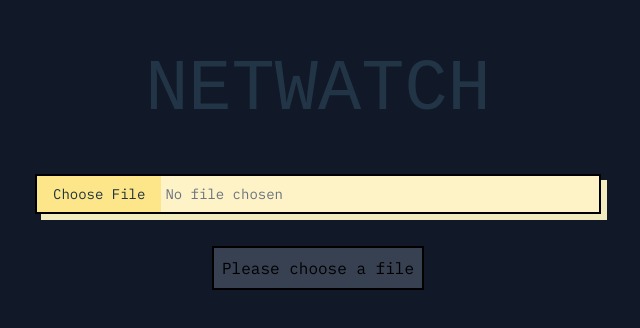
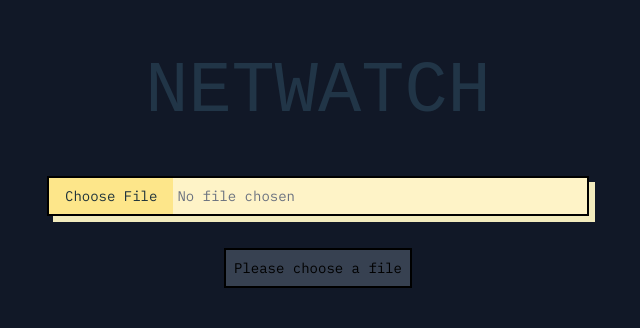
Before and after one commit to KeaCluster/blackwall-visualizer, a React (Vite) app: page / in a window 1280 px wide. Shown: the part 236-564 px from the top of the page, without its empty margins (322-962 px from the left). Built offline with nearby package versions, Linux system fonts and the light colour scheme; a web font is replaced by a local one.

Commit message:
Play/Pause btn

```diff
--- a/src/components/AudioPlayer.tsx
+++ b/src/components/AudioPlayer.tsx
@@ -18,9 +18,9 @@ const AudioPayer: React.FC<AudioPayerProps> = ({ audioFile }) => {
         <>
           <button
             onClick={togglePlay}
-            className="absolute top-4 left-4 p-2 bg-amber-100 text-darkBlue"
+            className="min-w-36 absolute font-mono font-bold bottom-4 right-4 p-1 bg-amber-100 text-black hover:bg-amber-600 z-10"
           >
-            {isPlaying ? "Pause" : "Play"}
+            {isPlaying ? "PAUSE" : "PLAY"}
           </button>
           <Visualizer analyser={analyser} dataArray={dataArray} />
         </>
--- a/src/components/FileUploader.tsx
+++ b/src/components/FileUploader.tsx
@@ -16,7 +16,7 @@ const FileUploader: React.FC<FileUploaderProps> = ({
     const files = event.target?.files;
     if (files && files[0]) {
       const file = files[0];
-      const isAudio = file.type.startsWith("audio/"); // valid file type
+      const isAudio = file.type.startsWith("audio/"); // valid file MIME type
       if (isAudio) {
         setSelectedFile(file);
         setError("");
@@ -48,7 +48,7 @@ const FileUploader: React.FC<FileUploaderProps> = ({
           onChange={handleFileChange}
         />
         <button
-          className={`min-w-36 font-mono m-8 p-2 border-2 border-black text-black ${selectedFile && isValid ? "bg-amber-100 hover:bg-darkBlue hover:text-amber-100" : "cursor-not-allowed bg-gray-700"}`}
+          className={`min-w-36 text-sm font-mono m-8 p-2 border-2 border-black text-black ${selectedFile && isValid ? "bg-amber-100 hover:bg-darkBlue hover:text-amber-100" : "cursor-not-allowed bg-gray-700"}`}
           onClick={handleConfirm}
           disabled={!selectedFile || !isValid}
         >
```
